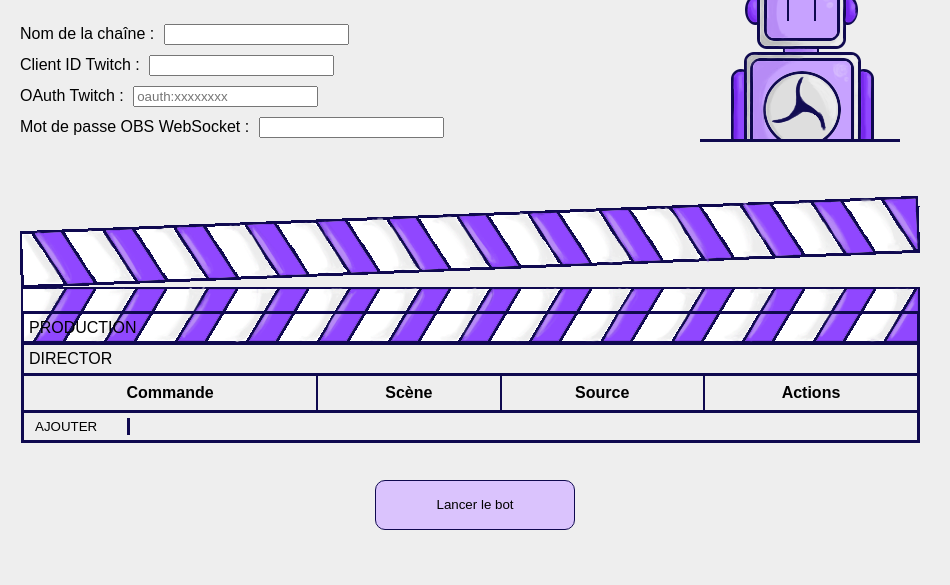
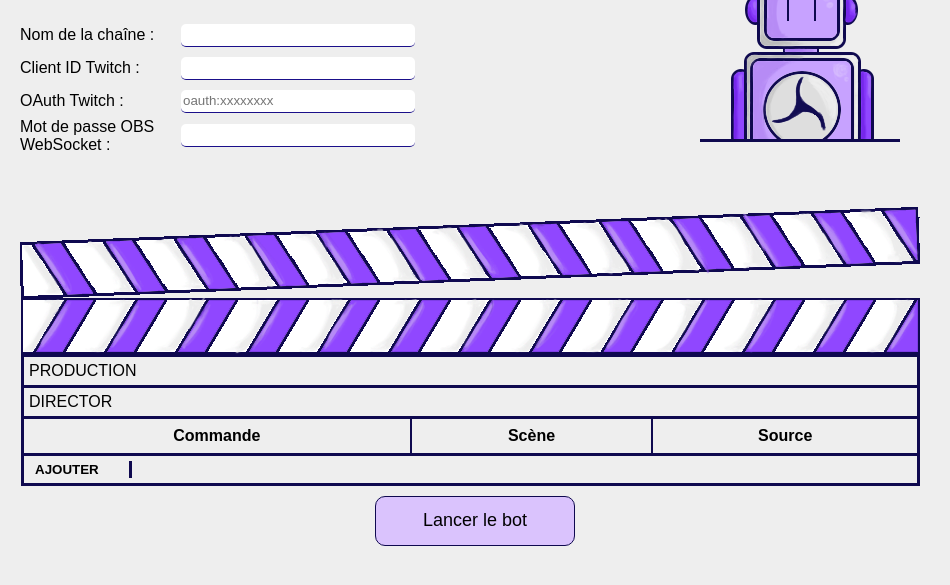
Before and after one commit to LrigamiProjects/Twitch_OBS_Bot, an Electron app: page index.html in a window 950 px wide. Shown: the part 81-666 px from the top of the page. Drawn offline with Linux system fonts and the light colour scheme; no server answers; a web font is replaced by a local one.

Commit message:
style: improve DA

```diff
--- a/index.html
+++ b/index.html
@@ -11,6 +11,7 @@
   <link rel="preconnect" href="https://fonts.googleapis.com">
   <link rel="preconnect" href="https://fonts.gstatic.com" crossorigin>
   <link href="https://fonts.googleapis.com/css2?family=Tektur:wght@400..900&display=swap" rel="stylesheet">
+  <link rel="stylesheet" href="https://fonts.googleapis.com/css2?family=Material+Symbols+Outlined:opsz,wght,FILL,GRAD@20..48,100..700,0..1,-50..200&icon_names=delete" />
   <link rel="stylesheet" href="styles.css">
 </head>
 <body>
@@ -18,14 +19,22 @@
   <img src="robot.png" alt="robot icon">
 
   <div>
-    <label>Nom de la chaîne :</label>
-    <input id="channel" /><br />
-    <label>Client ID Twitch :</label>
-    <input id="clientId" /><br />
-    <label>OAuth Twitch :</label>
-    <input id="oauth" placeholder="oauth:xxxxxxxx" /><br />
-    <label>Mot de passe OBS WebSocket :</label>
-    <input id="obsPassword" /><br />
+    <div class="infos">
+      <label for="channel">Nom de la chaîne&nbsp;:&nbsp;</label>
+      <input id="channel" />
+    </div>
+    <div class="infos">
+      <label for="clientId">Client ID Twitch&nbsp;:&nbsp;</label>
+      <input id="clientId" />
+    </div>
+    <div class="infos">
+      <label for="oauth">OAuth Twitch&nbsp;:&nbsp;</label>
+      <input id="oauth" placeholder="oauth:xxxxxxxx" />
+    </div>
+    <div class="infos">
+      <label for="obsPassword">Mot de passe OBS WebSocket&nbsp;:&nbsp;</label>
+      <input id="obsPassword" />
+    </div>
   </div>
 
   <img src="clapet.png" alt="clapet de cinéma">
@@ -38,7 +47,6 @@
           <th>Commande</th>
           <th>Scène</th>
           <th>Source</th>
-          <th>Actions</th>
         </tr>
       </thead>
       <tbody id="sceneList"></tbody>
--- a/styles.css
+++ b/styles.css
@@ -1,6 +1,9 @@
 :root {
     --twitch-color : #9046ff;
+    --secondary-twitch-color: #dac3fd;
+    --secondary-twitch-color-hover: hsl(264, 94%, 80%);
     --border-color: #0f094f;
+    --secondary-border-color: hsl(245, 80%, 30%);
     --white: #fff;
     --grey: #eeeeee;
     --robotic: "Tektur";
@@ -19,8 +22,37 @@ h1, #director, #production {
     font-family: var(--robotic), Arial, Helvetica, sans-serif;
 }
 
+.infos {
+    width: 400px;
+    display: flex;
+    flex-direction: row;
+    justify-content: space-between;
+    align-items: center;
+}
+
+.infos label {
+    max-width: 150px;
+}
+
+.infos input {
+    width: 230px;
+}
+
 input, button, select {
     margin: 5px;
+}
+
+input {
+    border: none;
+    border-bottom: 1px solid var(--secondary-border-color);
+    border-radius: 5px;
+    height: 20px;
+}
+
+.last-input {
+    display: flex;
+    flex-direction: row;
+    align-items: center;
 }
 
 table {
@@ -55,7 +87,6 @@ img:last-of-type {
     max-width: 893px;
     border: 3px solid var(--border-color);
     position: relative;
-    top: -32px;
     left: 1px;
 }
 
@@ -71,6 +102,7 @@ img:last-of-type {
 }
 
 #add-scene-btn button {
+    font-weight: bold;
     border: none;
     background-color: transparent;
     padding-right: 30px;
@@ -78,12 +110,39 @@ img:last-of-type {
     cursor: pointer;
 }
 
+#add-scene-btn button:hover {
+    color: var(--twitch-color);
+}
+
+.delete {
+    cursor: pointer;
+    border: none;
+    background-color: transparent;
+    margin: 5px 0;
+}
+
+.delete span {
+    font-size: 24px;
+    color: var(--twitch-color);
+}
+
+.delete:hover span {
+    color: var(--secondary-twitch-color);
+}
+
 #startBot {
     align-self: center;
     width: 200px;
     height: 50px;
-    background-color: #dac3fd;
+    margin-top: 10px;
+    font-family: var(--robotic), Arial, Helvetica, sans-serif;
+    font-size: 18px;
+    background-color: var(--secondary-twitch-color);
     border: 1px solid var(--border-color);
     border-radius: 10px;
     cursor: pointer;
 }
+
+#startBot:hover {
+    background-color: var(--secondary-twitch-color-hover);
+}
```
